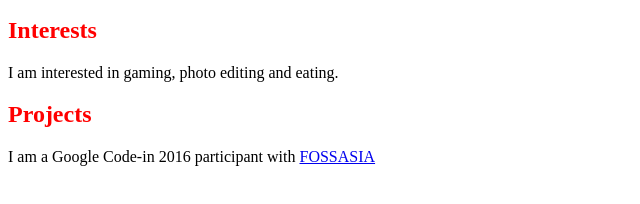
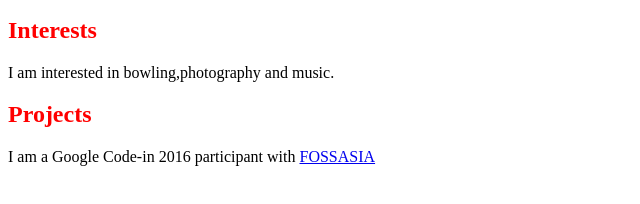
Before and after one commit to dhs17y2clamyuwentammy/dhs17y2clamyuwentammy.github.io, a plain HTML site: page index.html in a window 1280 px wide. Shown: the part 422-626 px from the top of the page, 0-640 px from the left. Drawn offline with Linux system fonts and the light colour scheme.

Commit message:
Update index.html

```diff
--- a/index.html
+++ b/index.html
@@ -10,7 +10,7 @@
     <h2>About</h2>
     <p>I am a 14 year old student in Dunman High School, Singapore</p>
     <h2>Interests</h2>
-    <p>I am interested in gaming, photo editing and eating.</p>
+    <p>I am interested in bowling,photography and music.</p>
     <h2>Projects</h2>
     <p> I am a Google Code-in 2016 participant with <a href="http://fossasia.org">FOSSASIA</a></p>
 
```
